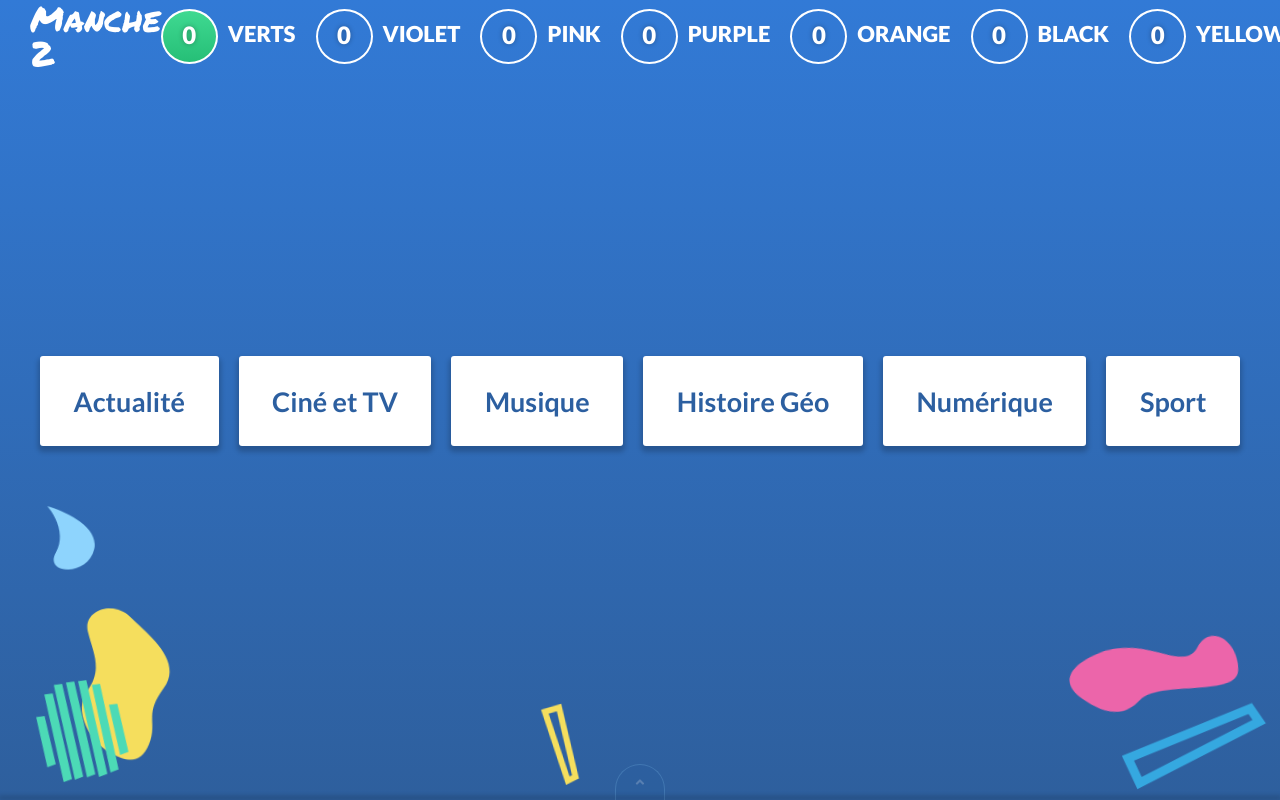
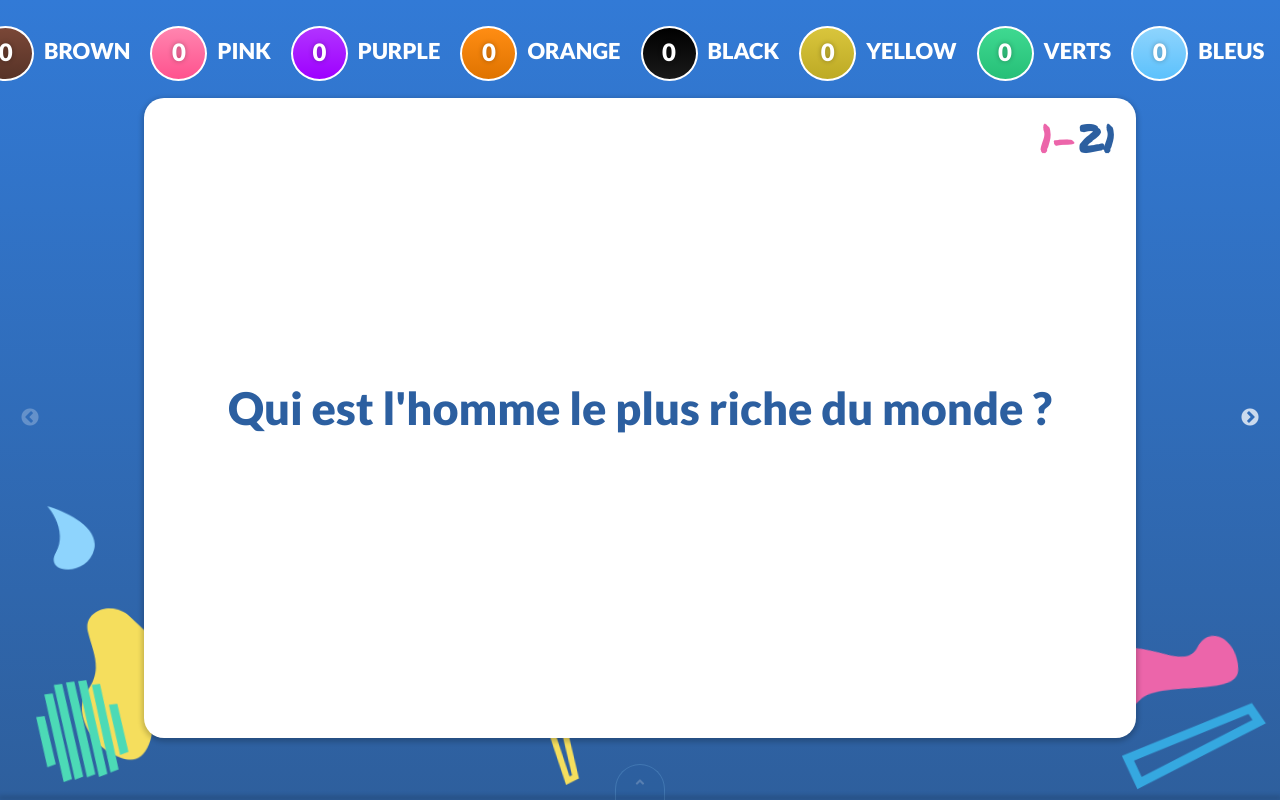
Before and after one commit to Benrajalu/quizframework, a React (Create React App) app: page /phase2 in a window 1280 px wide. Built offline with nearby package versions, Linux system fonts and the light colour scheme.

Commit message:
Crown and cap for scores

```diff
--- a/src/components/Slides/Slides.js
+++ b/src/components/Slides/Slides.js
@@ -8,8 +8,8 @@ import YoutubeAudio from '../YoutubeAudio/YoutubeAudio';
 function Slides(props) {
   const {
     slide: { question, audio, image, choices, audioTube },
-    title,
-    index
+    index,
+    total,
   } = props;
 
   return (
@@ -21,7 +21,7 @@ function Slides(props) {
         })}
       >
         <h2 className={layout.slideTitle}>
-          {title}-<strong>{index}</strong>
+          {index}-<strong>{total}</strong>
         </h2>
         <p className={layout.questionText}>{question}</p>
         {audio && <ReactAudioPlayer src={audio} controls />}
@@ -41,8 +41,8 @@ function Slides(props) {
 
 Slides.propTypes = {
   slide: PropTypes.object.isRequired,
-  title: PropTypes.string.isRequired,
-  index: PropTypes.number.isRequired
+  index: PropTypes.number.isRequired,
+  total: PropTypes.number.isRequired
 };
 
 export default Slides;
--- a/src/components/TeamBar/TeamBar.js
+++ b/src/components/TeamBar/TeamBar.js
@@ -1,33 +1,30 @@
 import React, { Component } from "react";
-import { sortBy, reverse, isEmpty } from "lodash";
+import { sortBy, reverse } from "lodash";
 import PropTypes from 'prop-types';
 import classnames from "classnames";
 import { TEAMS } from "../../data/teams";
 
+import cap from './cap.png';
+import crown from './crown.png';
+
 import styles from "./TeamBar.module.scss";
-import Item from "../Items/Item";
 
 class TeamBar extends Component {
   render() {
     const orderedTeams = reverse(sortBy(TEAMS, ["points"]));
     return (
       <div className={classnames(styles.teamBar, {[styles.full] : this.props.size === 'full'})}>
-        {orderedTeams.map(team => (
+        {orderedTeams.map((team, index) => (
           <div className={styles.team} key={team.name}>
             <div className={styles.presentation}>
               <div className={classnames(styles.badge, styles[team.name])}>
                 <p className={styles.points}>{team.points}</p>
+                {index === 0 && <img src={crown} alt="" />}
+                {index === orderedTeams.length -1 && <img src={cap} alt="" />}
               </div>
             </div>
             <div className={styles.data}>
               <p className={styles.name}>{team.displayName}</p>
-              {!isEmpty(team.items) && (
-                <div className={styles.items}>
-                  {team.items.map(item => (
-                    <Item size="small" type={item} key={item} />
-                  ))}
-                </div>
-              )}
             </div>
           </div>
         ))}
--- a/src/components/TeamBar/TeamBar.module.scss
+++ b/src/components/TeamBar/TeamBar.module.scss
@@ -54,6 +54,14 @@
     justify-content: center;
     align-items: center;
     @include lato(2.4rem, 900, $white);
+    position: relative;
+
+    > img {
+      position: absolute;
+      top: -65%;
+      left: -20%;
+      width: 140%;
+    }
 
     p {
       text-shadow: 0 0 0.5rem rgba(0, 0, 0, 0.3);
@@ -71,6 +79,28 @@
 
     &.green {
       background: linear-gradient(to bottom, $green, darken($green, 10%));
+    }
+
+    &.yellow {
+      background: linear-gradient(to bottom, #d9c53c, darken(#d9c53c, 10%));
+    }
+    &.black {
+      background: linear-gradient(to bottom, #000, lighten(#000, 10%));
+    }
+    &.orange {
+      background: linear-gradient(to bottom, #ff8d13, darken(#ff8d13, 10%));
+    }
+    &.purple {
+      background: linear-gradient(to bottom, #b133ff, darken(#b133ff, 10%));
+    }
+    &.pink {
+      background: linear-gradient(to bottom, #ff85af, darken(#ff85af, 10%));
+    }
+    &.brown {
+      background: linear-gradient(to bottom, #7a4737, darken(#7a4737, 10%));
+    }
+    &.grey {
+      background: linear-gradient(to bottom, #7c7c7c, darken(#7c7c7c, 10%));
     }
   }
 
--- a/src/data/teams.js
+++ b/src/data/teams.js
@@ -49,14 +49,14 @@ export const TEAMS = [
     items: []
   },
   {
-    name: "violet",
-    displayName: "Violet",
+    name: "brown",
+    displayName: "Brown",
     points: 0,
     items: []
   },
   {
-    name: "green",
-    displayName: "Verts",
+    name: "grey",
+    displayName: "Gris",
     points: 0,
     items: []
   },
--- a/src/layoutStyles/layout.module.scss
+++ b/src/layoutStyles/layout.module.scss
@@ -1,14 +1,14 @@
 @import "./_helpers.scss";
 
 .phaseTitle {
-  flex-grow: 1;
+  flex-grow: 0;
   flex-shrink: 0;
-  height: 9vh;
+  height: 7vh;
   text-align: center;
-  padding: 0 3rem;
+  padding: 5rem 3rem 0;
   display: flex;
   flex-flow: row;
-  justify-content: flex-start;
+  justify-content: center;
   align-items: center;
   flex-wrap: nowrap;
 
@@ -106,6 +106,19 @@
     position: absolute;
     z-index: 1;
   }
+
+  .slideTitle {
+    position: absolute;
+    top: 0;
+    right: 0;
+    padding: 2rem;
+    text-align: right;
+    @include marker(4rem, $purple);
+
+    strong {
+      color: $navy;
+    }
+  }
 }
 
 .sliderSlide {
--- a/src/phases/Phase1/Phase1.js
+++ b/src/phases/Phase1/Phase1.js
@@ -23,14 +23,11 @@ class Phase1 extends Component {
 
     return (
       <Fragment>
-        <div className={layout.phaseTitle}>
-          <TeamBar />
-        </div>
         <div className={classnames(layout.phaseContents)}>
           <div className={layout.contents}>
             <Slider {...settings}>
               {SLIDES.map((slide, index) => (
-                <Slides slide={slide} index={index} key={slide.question + index} />
+                <Slides slide={slide} index={index + 1} key={slide.question + index} total={SLIDES.length}/>
               ))}
             </Slider>
           </div>
--- a/src/phases/Phase2/Phase2.js
+++ b/src/phases/Phase2/Phase2.js
@@ -1,35 +1,38 @@
-import React, {Component, Fragment} from "react";
-import { NavLink, Route } from "react-router-dom";
-import TeamBar from "../../components/TeamBar/TeamBar";
-import Category from "./Category";
-
-import { CATEGORIES } from "../../data/phase2";
+import React, { Component, Fragment } from "react";
+import Slider from "react-slick";
+import classnames from "classnames";
+import { SLIDES } from "../../data/phase1";
 
 import layout from "../../layoutStyles/layout.module.scss";
-import styles from "./Phase2.module.scss";
+import Slides from "../../components/Slides/Slides";
+import TeamBar from "../../components/TeamBar/TeamBar";
 
 class Phase2 extends Component {
+  state = {
+    activeSlide: 0
+  };
   render() {
-    const { match } = this.props;
+    const settings = {
+      dots: false,
+      infinite: false,
+      speed: 200,
+      slidesToShow: 1,
+      slidesToScroll: 1,
+      afterChange: current => this.setState({ activeSlide: current })
+    };
+
     return (
       <Fragment>
         <div className={layout.phaseTitle}>
-          <h1>Manche 2</h1>
           <TeamBar />
         </div>
-        <div className={layout.phaseContents}>
-          <div className={styles.phase2}>
-            <ul className={styles.categories}>
-              {CATEGORIES.map(category => (
-                <li key={category.url}>
-                  <NavLink to={`${match.url}/${category.url}`}>
-                    {category.name}
-                  </NavLink>
-                </li>
+        <div className={classnames(layout.phaseContents)}>
+          <div className={layout.contents}>
+            <Slider {...settings}>
+              {SLIDES.map((slide, index) => (
+                <Slides slide={slide} index={index + 1} key={slide.question + index} total={SLIDES.length}/>
               ))}
-            </ul>
-
-            <Route path={`${match.path}/:category`} component={Category} />
+            </Slider>
           </div>
         </div>
       </Fragment>
```
Also changed, not shown: src/components/TeamBar/cap.png (added), src/components/TeamBar/crown.png (added).
